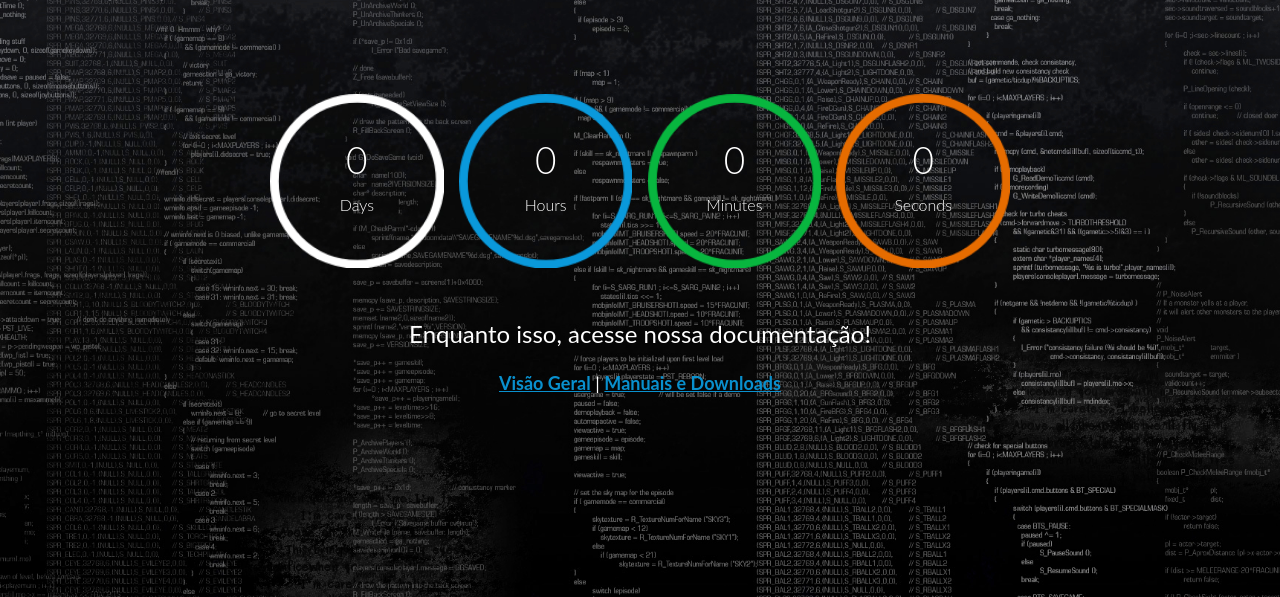
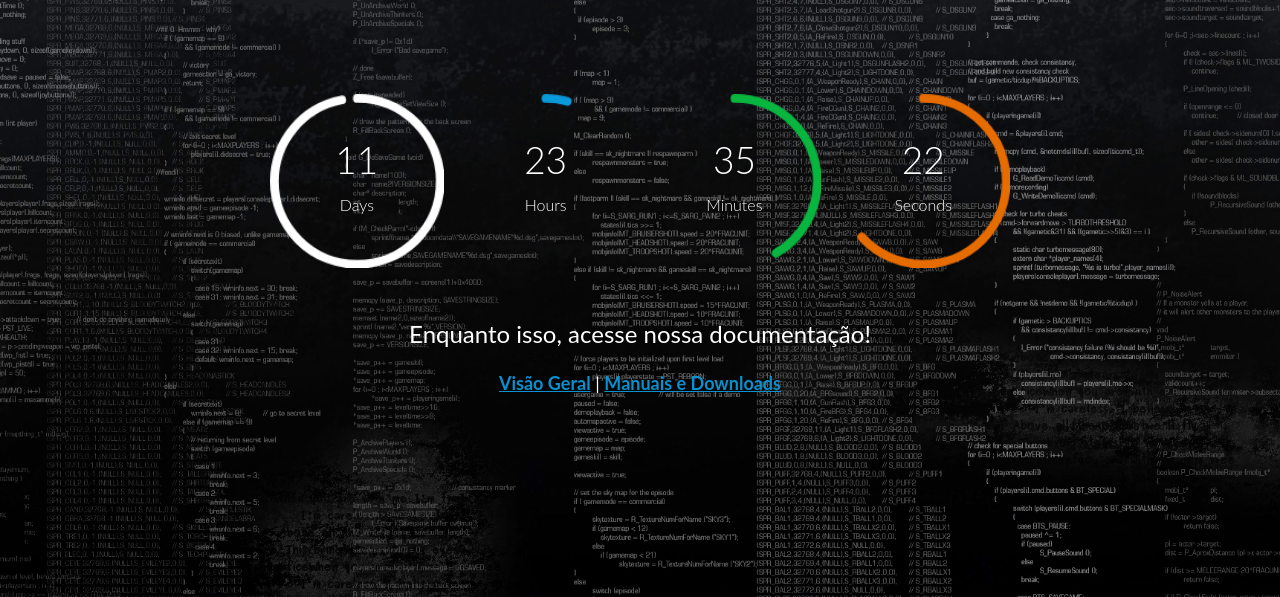
Before and after one commit to YapayDev/traycheckout.github.io, a plain HTML site: page index.html in a window 1280 px wide. Shown: the part 295-892 px from the top of the page. Drawn offline with Linux system fonts and the light colour scheme.

Commit message:
Teaser data final 22-08

```diff
--- a/index.html
+++ b/index.html
@@ -56,7 +56,7 @@ License URL: http://creativecommons.org/licenses/by/3.0/
 									<script>
                                         $(document).ready(function() {
                                             $('#countdown9').ClassyCountdown({
-                                                end: '1502366400',
+                                                end: '1503412200',
                                                 now: parseInt(Date.now() / 1000),
                                                 labels: true,
                                                 style: {
```
